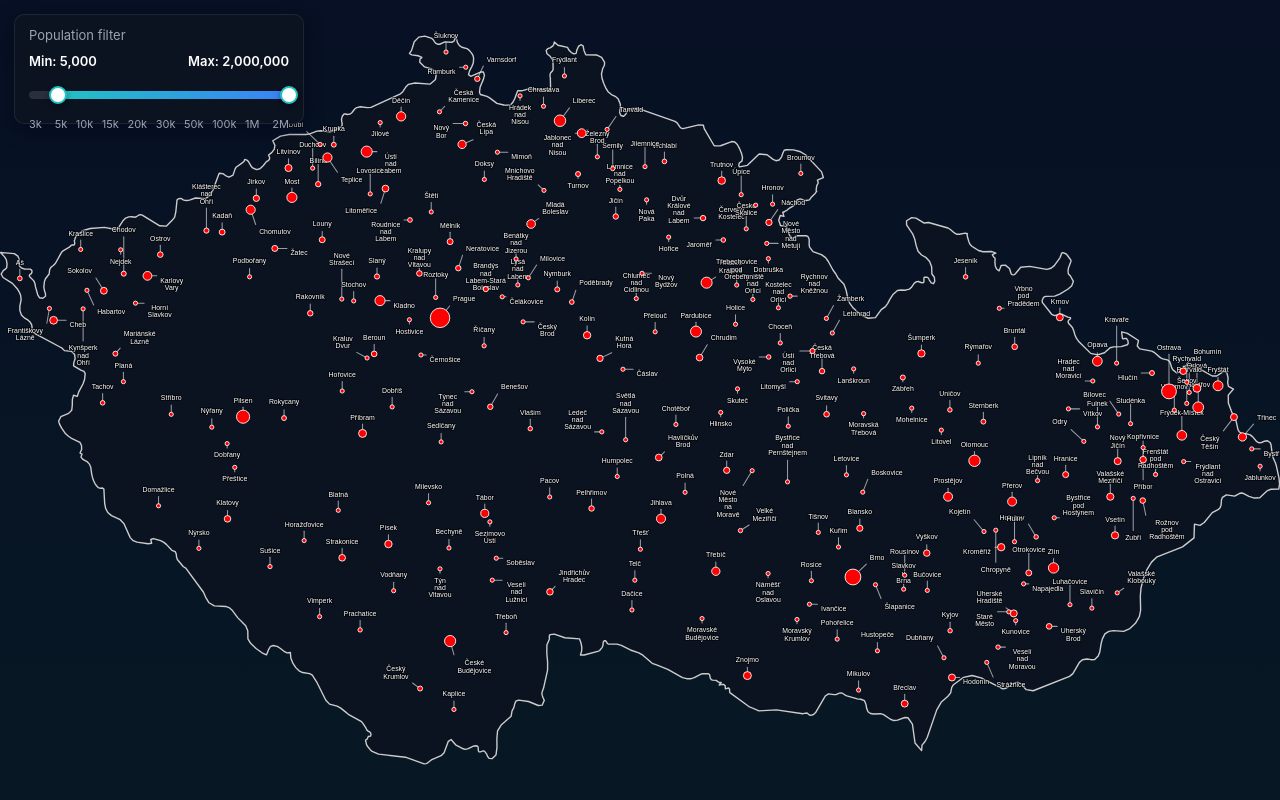
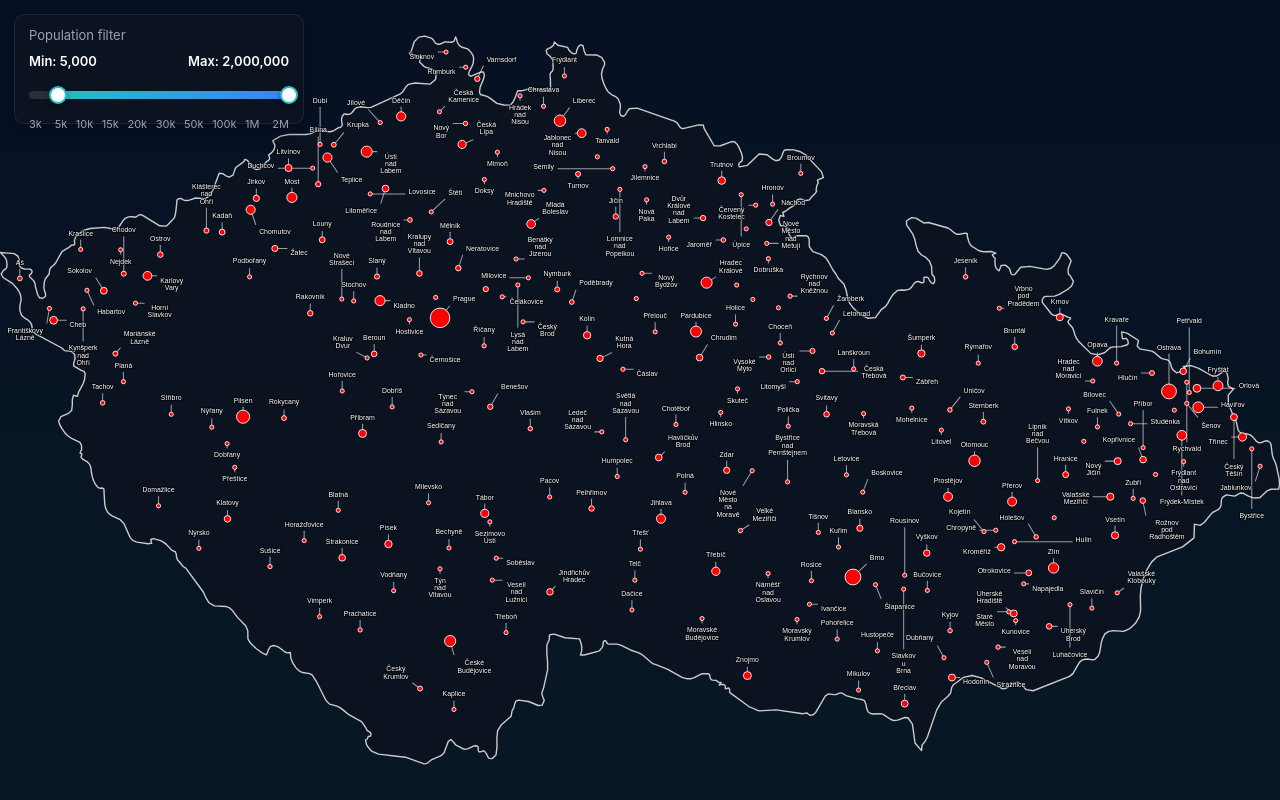
Before and after one commit to Vita2048/Quiz, a plain HTML site: page map.html in a window 1280 px wide. Drawn offline with Linux system fonts and the light colour scheme.

Commit message:
Fixed labels going outside of browser window and improved label overlap avoidance algo

```diff
--- a/map.html
+++ b/map.html
@@ -299,40 +299,56 @@ const CANDIDATE_OFFSETS = [
   {dx:0, dy:24, anchor:'bottom-far'}
 ];
 
-function renderCities(){
-  if(!svgElement) return;
+function rectInsideViewBox(rect, viewBox, pad = 0) {
+  return (
+    rect.x1 >= viewBox.x - pad &&
+    rect.y1 >= viewBox.y - pad &&
+    rect.x2 <= viewBox.x + viewBox.width + pad &&
+    rect.y2 <= viewBox.y + viewBox.height + pad
+  );
+}
+
+function renderCities() {
+  if (!svgElement) return;
   let g = svgElement.querySelector('#dotGroup');
-  if(!g){ g=document.createElementNS('http://www.w3.org/2000/svg','g'); g.id='dotGroup'; svgElement.appendChild(g); }
-  while(g.firstChild) g.removeChild(g.firstChild);
+  if (!g) {
+    g = document.createElementNS('http://www.w3.org/2000/svg', 'g');
+    g.id = 'dotGroup';
+    svgElement.appendChild(g);
+  }
+  while (g.firstChild) g.removeChild(g.firstChild);
 
-  const leaderGroup = document.createElementNS('http://www.w3.org/2000/svg','g');
-  leaderGroup.setAttribute('id','leaderGroup');
+  const leaderGroup = document.createElementNS('http://www.w3.org/2000/svg', 'g');
+  leaderGroup.setAttribute('id', 'leaderGroup');
   g.appendChild(leaderGroup);
 
-  const labelGroup = document.createElementNS('http://www.w3.org/2000/svg','g');
-  labelGroup.setAttribute('id','labelGroup');
+  const labelGroup = document.createElementNS('http://www.w3.org/2000/svg', 'g');
+  labelGroup.setAttribute('id', 'labelGroup');
   g.appendChild(labelGroup);
 
   const minPop = STEPS[Math.min(minIndex, maxIndex)];
   const maxPop = STEPS[Math.max(minIndex, maxIndex)];
-  const filtered = cities.filter(c=>c.pop>=minPop && c.pop<=maxPop);
+  let filtered = cities.filter(c => c.pop >= minPop && c.pop <= maxPop);
 
-  const positions = filtered.map(c=>mapLatLonToSvg(c.lat, c.lon));
-  const radii = filtered.map(c=>radiusForPopulation(c.pop));
+  // Sort by population descending → big cities first
+  filtered.sort((a, b) => b.pop - a.pop);
 
-  const dotRects = positions.map((p, i)=>{
+  const positions = filtered.map(c => mapLatLonToSvg(c.lat, c.lon));
+  const radii = filtered.map(c => radiusForPopulation(c.pop));
+
+  const dotRects = positions.map((p, i) => {
     const r = radii[i];
     return { x1: p.x - r - 1, y1: p.y - r - 1, x2: p.x + r + 1, y2: p.y + r + 1 };
   });
 
   const placedRects = [];
 
-  filtered.forEach((city, idx)=>{
+  filtered.forEach((city, idx) => {
     const p = positions[idx];
     const r = radii[idx];
 
     // Draw city dot
-    const circle = document.createElementNS('http://www.w3.org/2000/svg','circle');
+    const circle = document.createElementNS('http://www.w3.org/2000/svg', 'circle');
     circle.setAttribute('cx', p.x);
     circle.setAttribute('cy', p.y);
     circle.setAttribute('r', r);
@@ -350,15 +366,24 @@ function renderCities(){
     let chosen = null;
     let chosenBBox = null;
 
-    for(const off of CANDIDATE_OFFSETS){
-      const tempText = document.createElementNS('http://www.w3.org/2000/svg','text');
-      tempText.setAttribute('class','city-label');
+    // Try candidate offsets + dynamic expansion
+    const offsets = [...CANDIDATE_OFFSETS];
+    for (let dist = 20; dist <= 40; dist += 10) {
+      offsets.push({ dx: dist, dy: 0 });
+      offsets.push({ dx: -dist, dy: 0 });
+      offsets.push({ dx: 0, dy: dist });
+      offsets.push({ dx: 0, dy: -dist });
+    }
+
+    for (const off of offsets) {
+      const tempText = document.createElementNS('http://www.w3.org/2000/svg', 'text');
+      tempText.setAttribute('class', 'city-label');
       tempText.setAttribute('x', p.x + off.dx);
       tempText.setAttribute('y', p.y + off.dy);
-      tempText.setAttribute('text-anchor','middle');
+      tempText.setAttribute('text-anchor', 'middle');
 
-      lines.forEach((line,i)=>{
-        const tspan = document.createElementNS('http://www.w3.org/2000/svg','tspan');
+      lines.forEach((line, i) => {
+        const tspan = document.createElementNS('http://www.w3.org/2000/svg', 'tspan');
         tspan.setAttribute('x', p.x + off.dx);
         tspan.setAttribute('dy', i === 0 ? '0' : '1.05em');
         tspan.textContent = line;
@@ -372,14 +397,17 @@ function renderCities(){
       const paddedRect = { x1: rect.x1 - PAD, y1: rect.y1 - PAD, x2: rect.x2 + PAD, y2: rect.y2 + PAD };
 
       let collides = false;
-      for(const rct of placedRects){
-        if(rectIntersects(paddedRect, rct, 0)){ collides = true; break; }
+      for (const rct of placedRects) {
+        if (rectIntersects(paddedRect, rct, 0)) { collides = true; break; }
       }
-      for(let j=0;j<dotRects.length;j++){
-        if(rectIntersects(paddedRect, dotRects[j], 0)){ collides = true; break; }
+      for (let j = 0; j < dotRects.length && !collides; j++) {
+        if (rectIntersects(paddedRect, dotRects[j], 0)) { collides = true; break; }
+      }
+      if (!collides && !rectInsideViewBox(paddedRect, svgViewBox, 0)) {
+        collides = true;
       }
 
-      if(!collides){
+      if (!collides) {
         chosen = tempText;
         chosenBBox = paddedRect;
         break;
@@ -388,40 +416,24 @@ function renderCities(){
       }
     }
 
-    // fallback if no position found
-    if(!chosen){
-      const off = {dx:0, dy:-12};
-      chosen = document.createElementNS('http://www.w3.org/2000/svg','text');
-      chosen.setAttribute('class','city-label');
-      chosen.setAttribute('x', p.x + off.dx);
-      chosen.setAttribute('y', p.y + off.dy);
-      chosen.setAttribute('text-anchor','middle');
-      lines.forEach((line,i)=>{
-        const tspan = document.createElementNS('http://www.w3.org/2000/svg','tspan');
-        tspan.setAttribute('x', p.x + off.dx);
-        tspan.setAttribute('dy', i === 0 ? '0' : '1.05em');
-        tspan.textContent = line;
-        chosen.appendChild(tspan);
-      });
-      labelGroup.appendChild(chosen);
-      const bbox = chosen.getBBox();
-      chosenBBox = bboxToRect(bbox);
-    }
+    // If no safe placement found → skip label
+    if (!chosen) return;
 
     placedRects.push(chosenBBox);
 
-    // Always draw leader line
+    // Draw leader line
     const lx = Math.max(chosenBBox.x1, Math.min(p.x, chosenBBox.x2));
     const ly = Math.max(chosenBBox.y1, Math.min(p.y, chosenBBox.y2));
-    const line = document.createElementNS('http://www.w3.org/2000/svg','line');
+    const line = document.createElementNS('http://www.w3.org/2000/svg', 'line');
     line.setAttribute('x1', lx);
     line.setAttribute('y1', ly);
     line.setAttribute('x2', p.x);
     line.setAttribute('y2', p.y);
-    line.setAttribute('class','leader');
+    line.setAttribute('class', 'leader');
     leaderGroup.appendChild(line);
   });
 }
+
 
 
 init();
```
